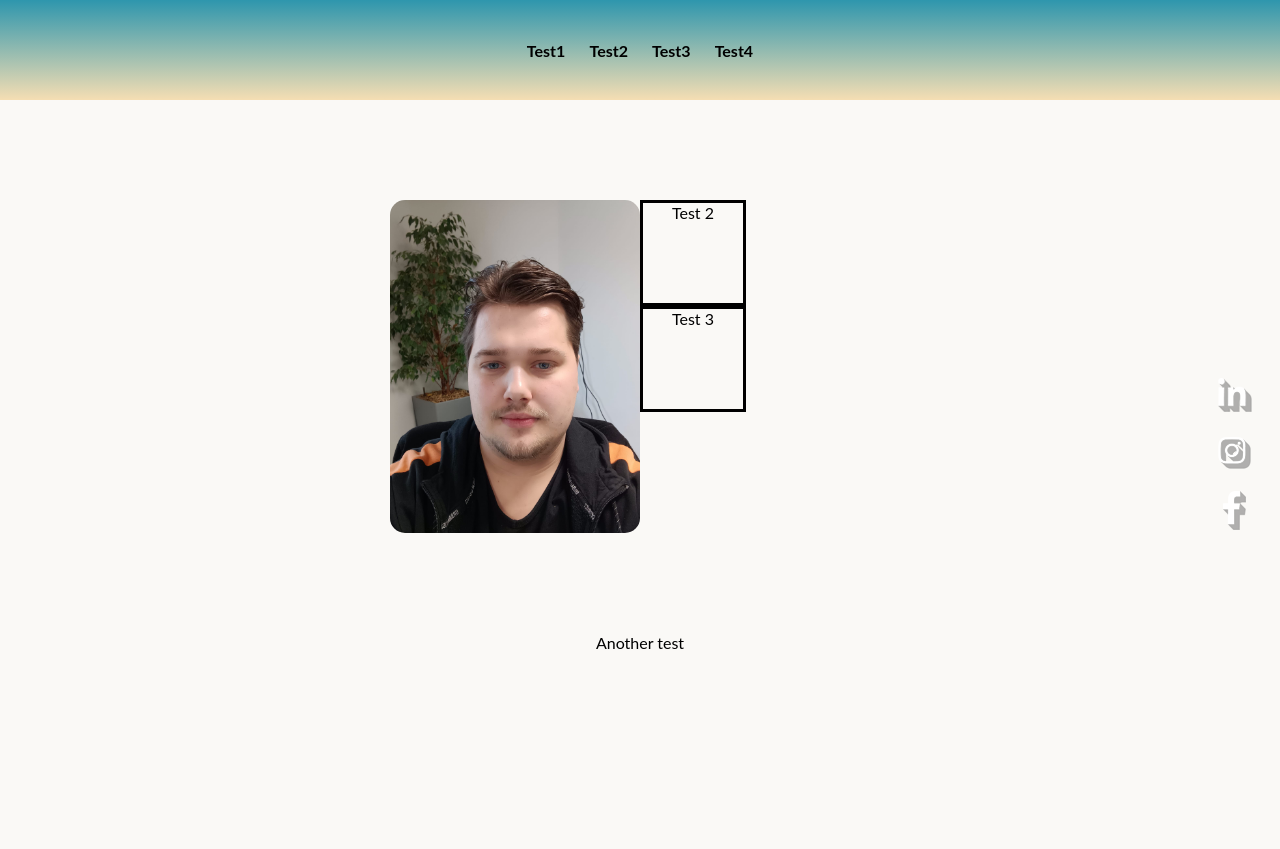
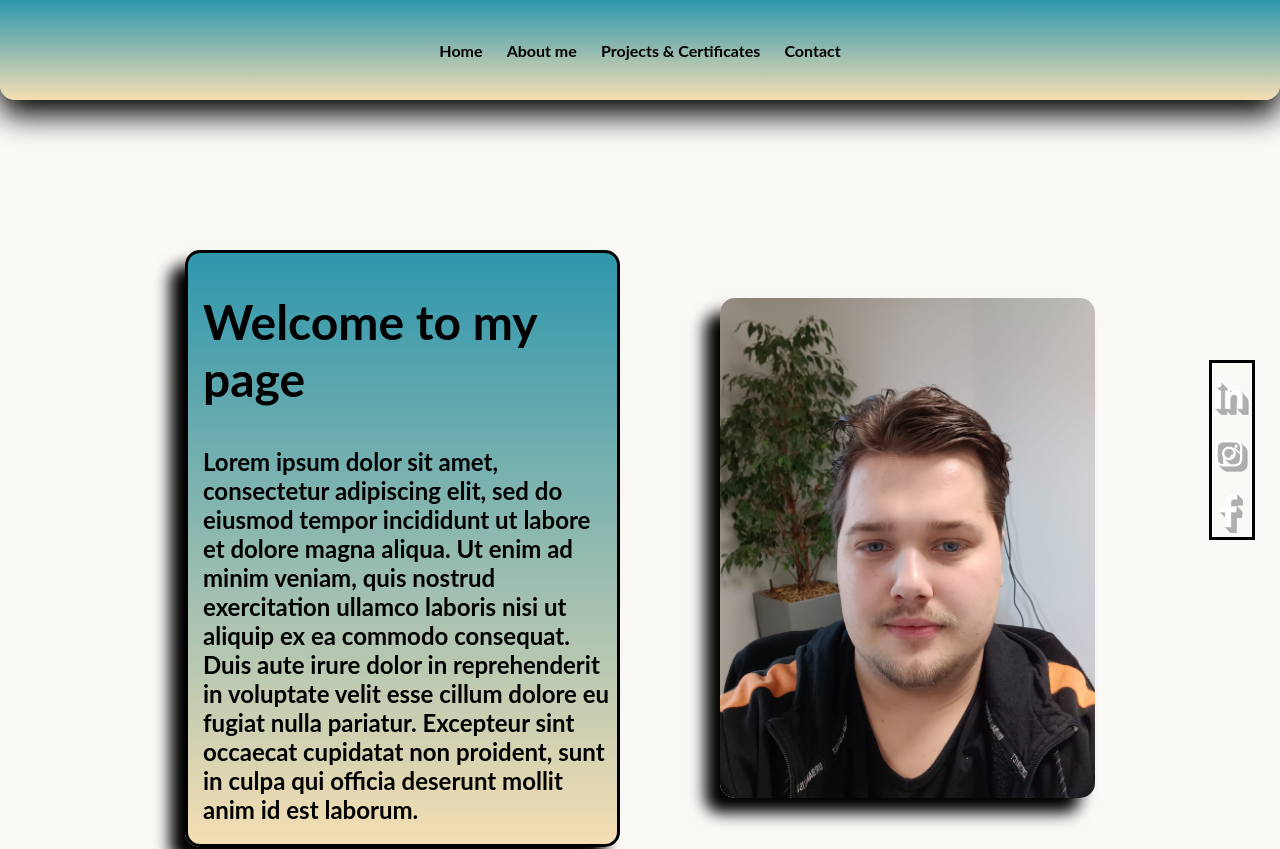
Before and after one commit to VisnetAppel/MainPortfolio, a plain HTML site: page index.html in a window 1280 px wide. Shown: the top 849 px of the page. Before the commit the page ends 800 px from the top, so only its background shows below. Drawn offline with Linux system fonts and the light colour scheme.

Commit message:
added some CSS and more meaning to the HTML

```diff
--- a/index.html
+++ b/index.html
@@ -11,20 +11,26 @@
         <header>
             <div class="headerBar">
                 <nav>
-                    <a href="#" target="_blank">Test1</a>
-                    <a href="#" target="_blank">Test2</a>
-                    <a href="#" target="_blank">Test3</a>
-                    <a href="#" target="_blank">Test4</a>
+                    <a href="#" target="_blank">Home</a>
+                    <a href="#" target="_blank">About me</a>
+                    <a href="#" target="_blank">Projects & Certificates</a>
+                    <a href="#" target="_blank">Contact</a>
                 </nav>
             </div>
         </header>
         <section>
-            <div class="leftSide">
-                <div><img class="profileFoto" src="resources/Images/mijnGezicht.jpg"></div>
+            <div class="aboutMe">
+                <h1>
+                    Welcome to my page
+                </h1>
+                <p>
+                    <h2>
+                        Lorem ipsum dolor sit amet, consectetur adipiscing elit, sed do eiusmod tempor incididunt ut labore et dolore magna aliqua. Ut enim ad minim veniam, quis nostrud exercitation ullamco laboris nisi ut aliquip ex ea commodo consequat. Duis aute irure dolor in reprehenderit in voluptate velit esse cillum dolore eu fugiat nulla pariatur. Excepteur sint occaecat cupidatat non proident, sunt in culpa qui officia deserunt mollit anim id est laborum.
+                    </h2>
+                </p>
             </div>
-            <div class="rightSide">
-                <div class="testBlock">Test 2</div>
-                <div class="testBlock">Test 3</div>
+            <div>
+                <img class="profileFoto" src="resources/Images/mijnGezicht.jpg">
             </div>
             <div class="socialMedia">
                 <a href="https://www.linkedin.com/in/vincent-meeuws-331206141/" target="_blank"><img src="resources/Icons/linkedin_4.png" id="linkDin" /></a>
--- a/resources/style.css
+++ b/resources/style.css
@@ -7,6 +7,7 @@ body, html {
     text-align: center;
     font-family: lato;
   }
+
 .headerBar{
     display: flex;
     background-image: linear-gradient(#2e96ad, #f5deb3);
@@ -17,6 +18,8 @@ body, html {
     max-width: 100%;
     margin: auto;
     justify-content: center;
+    box-shadow: black 0px 15px 30px;
+    border-radius: 0px 0px 15px 15px;
   }
 
   nav{
@@ -37,38 +40,57 @@ body, html {
 
   section{
     display: flex;
-    margin: 100px 0px 100px 0px;
+    align-items: center;
+    justify-content: center;
+    flex-wrap: row wrap;
+    margin: 100px auto 100px auto;
+    width: 75%;
   }
 
-  .leftSide{
-    width: 50%;
+  section .aboutMe{
+    align-self:last baseline;
+    text-align: left;
+  }
 
-  }
 
   .profileFoto{
     display: flex;
+    justify-content: center;
     flex-wrap: wrap;
-    max-width: 250px;
-    height: 100%;
-    margin: auto;
-    float: right;
+    margin: 50px 25px 50px 50px;
+    max-height: 500px;
     border-radius: 15px;
+    box-shadow: black -15px 15px 15px;
   }
 
-  .rightSide{
-    width: 50%;
+
+  .aboutMe{
+    min-height: 500px;
+    max-width: 50%;
+    border: 3px solid black;
+    border-radius: 15px;
+    margin: 50px 50px 50px 25px;
+    background-image: linear-gradient(#2e96ad, #f5deb3);
+    box-shadow: black -15px 15px 15px;
   }
 
-  .testBlock{
-    width: 100px;
-    height: 100px;
-    border: 3px solid black;
+  h1, h2{
+    padding-left: 15px;
+  }
+
+  h1 {
+    font-size: 3rem;
+  }
+
+  h2 {
+    font-size: 1.5rem;
   }
 
   .socialMedia{
     top: 45%;
     right: 25px;
     position: fixed;
+    border: 3px solid black;
   }
 
   #linkDin, #insta, #faceBook{
```
